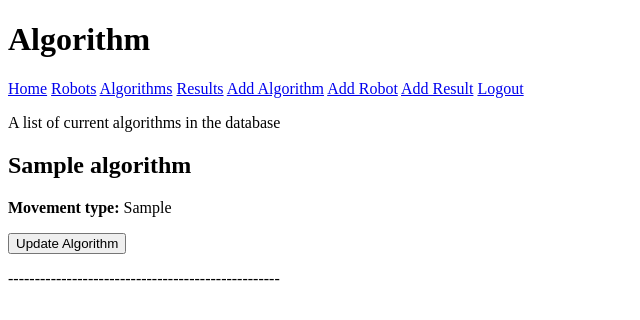
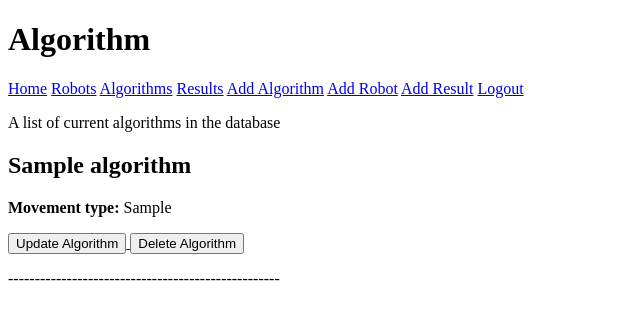
Before and after one commit to Sboncio/Flask-website, a Flask app: page /algorithms in a window 1280 px wide. Shown: the top 320 px of the page, without its empty margins (0-640 px from the left). Run offline with Flask 2, Linux system fonts and the light colour scheme; a user stored in the database is signed in; tables that the repository leaves empty hold one stand-in row (values such as "Sample post").

Commit message:
Can delete algorithms and robots, and any related results

```diff
--- a/application/routes.py
+++ b/application/routes.py
@@ -131,6 +131,20 @@ def updateRobot(robot_id):
 
     return render_template('update_robot.html', title='Update Robot', form=form, robotID=robotModel.id)
 
+@app.route('/algorithm/delete/<int:algorithm_id>', methods=['GET','POST'])
+@login_required
+def deleteAlgorithm(algorithm_id):
+    algorithm = Algorithms.query.filter_by(id=algorithm_id).first()
+    count = Results.query.filter_by(algorithm_id=algorithm.id).count()
+    for i in range(count):
+        result = Results.query.filter_by(algorithm_id=algorithm.id).first()
+        db.session.delete(result)
+        db.session.commit()
+    db.session.delete(algorithm)
+    db.session.commit()
+
+    return redirect(url_for('algorithm'))
+
 @app.route('/robot/delete/<int:robot_id>', methods=['GET','POST'])
 @login_required
 def deleteRobot(robot_id):
--- a/application/templates/algorithm.html
+++ b/application/templates/algorithm.html
@@ -9,6 +9,9 @@
                 <a href="{{url_for('updateAlgorithm', algorithm_id=algorithm.id)}}">
                     <input type="button" value="Update Algorithm">
                 </a>
+                <a href="{{url_for('deleteAlgorithm', algorithm_id=algorithm.id)}}">
+                    <input type="button" value="Delete Algorithm">
+                </a>
             {% endif %}
             <p>---------------------------------------------------</p>
         </div>
```
